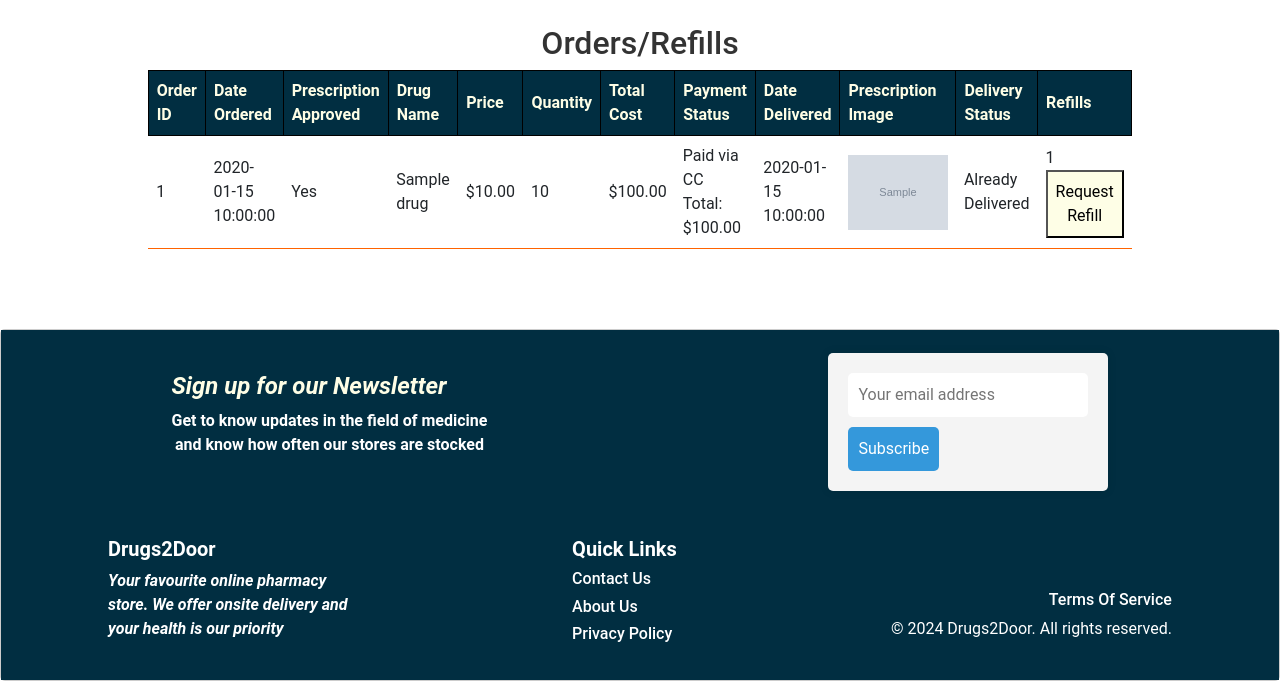
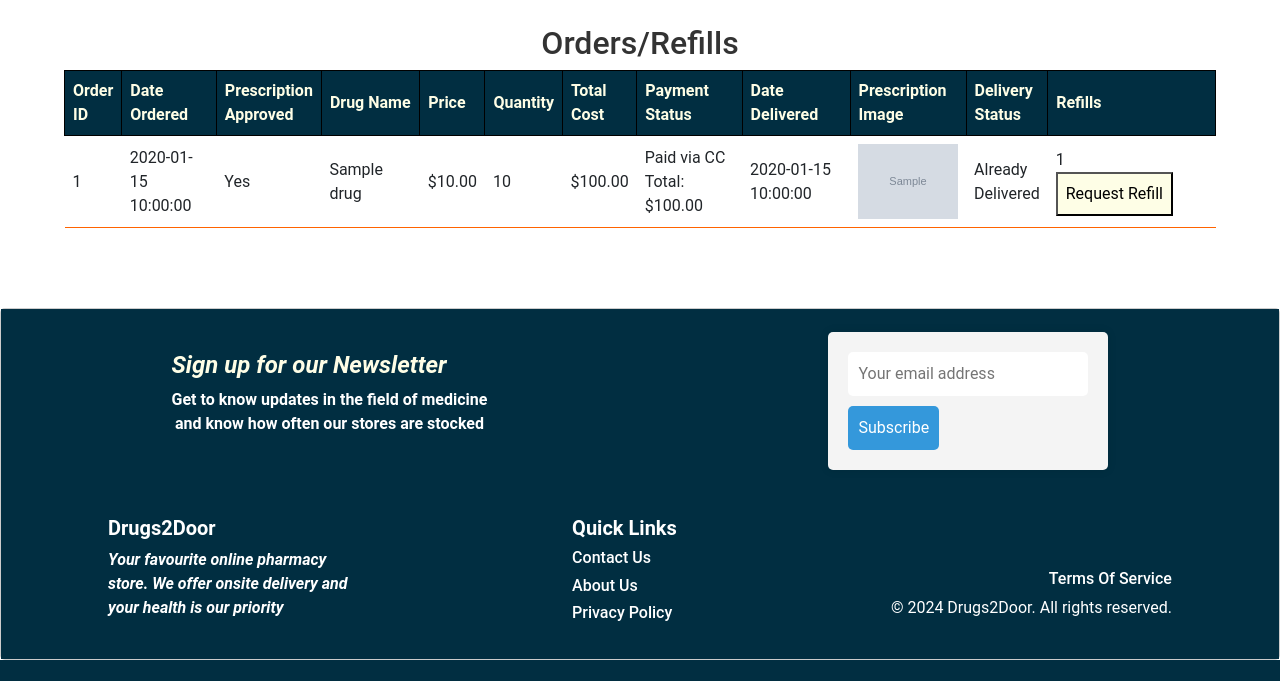
Before and after one commit to chrispoon007/Drugs2Door, a Flask app: page /orders in a window 1280 px wide. Shown: the part 170-851 px from the top of the page. After the commit the page ends 830 px from the top, so only its background shows below. Run offline with Flask 3, Linux system fonts and the light colour scheme; a user stored in the database is signed in; tables that the repository leaves empty hold one stand-in row (values such as "Sample post"); grey boxes marked "Sample" are stand-in pictures; some libraries are stand-ins or nearby versions.

Commit message:
chore: Update table layout and column widths in orders.html template

```diff
--- a/templates/orders.html
+++ b/templates/orders.html
@@ -21,7 +21,7 @@ td {
 
 {% if current_user.is_authenticated %}
   {% if current_user.orders %}
-    <table style="width: 50%; table-layout: auto;">
+    <table style="width: 90%; table-layout: auto;">
       <thead>
         <tr>
           <th>Order ID</th>
@@ -48,7 +48,7 @@ td {
             <tr>
                 {% if loop.first %}
                   <td rowspan="{{ order.items|length }}">{{ order.id }}</td>
-                  <td rowspan="{{ order.items|length }}">{{ drug_order.date_ordered.strftime('%Y-%m-%d %H:%M:%S') }}</td>
+                  <td rowspan="{{ order.items|length }}" td style="width: 125px;">{{ drug_order.date_ordered.strftime('%Y-%m-%d %H:%M:%S') }}</td>
                   {% if drug_order.prescription_approved %}
                     <td rowspan="{{ order.items|length }}">Yes</td>
                   {% else %}
@@ -58,12 +58,12 @@ td {
                         <button onclick="openDenyReasonModal({{ drug_order.id }}, this)">View Reason</button>
                       </td>
                     {% else %}
-                      <td rowspan="{{ order.items|length }}">Not Approved Yet</td>
+                      <td rowspan="{{ order.items|length }}" td style="width: 150px;">Not Approved Yet</td>
                     {% endif %}
                   </td>
                 {% endif %}
               {% endif %}
-                <td>{{ drug_order.drug.name }}</td>
+                <td td style="width: 150px;">{{ drug_order.drug.name }}</td>
                 <td>&#36;{{ drug_order.drug.price }}</td>
                 <td>{{ drug_order.quantity }}</td>
                 <td>
@@ -74,7 +74,7 @@ td {
                   {% endif %}
                 </td>
                 {% if loop.first %}
-                <td rowspan="{{ order.items|length }}" td style="width: 250px;">
+                <td rowspan="{{ order.items|length }}" td style="width: 150px;">
                   {% if drug_order.prescription_approved %}
                     {% if drug_order.paid %}
                       Paid via CC
@@ -87,7 +87,7 @@ td {
                     Not Approved Yet
                   {% endif %}
                 </td>
-                  <td rowspan="{{ order.items|length }}">{{ drug_order.date_delivered.strftime('%Y-%m-%d %H:%M:%S') if drug_order.date_delivered else ('Not Approved Yet' if not drug_order.prescription_approved else 'Not Delivered Yet') }}</td>
+                  <td rowspan="{{ order.items|length }}" td style="width: 150px;">{{ drug_order.date_delivered.strftime('%Y-%m-%d %H:%M:%S') if drug_order.date_delivered else ('Not Approved Yet' if not drug_order.prescription_approved else 'Not Delivered Yet') }}</td>
                   <td rowspan="{{ order.items|length }}">
                     {% if drug_order.image_file %}
                         <div style="text-align: center;">
```
